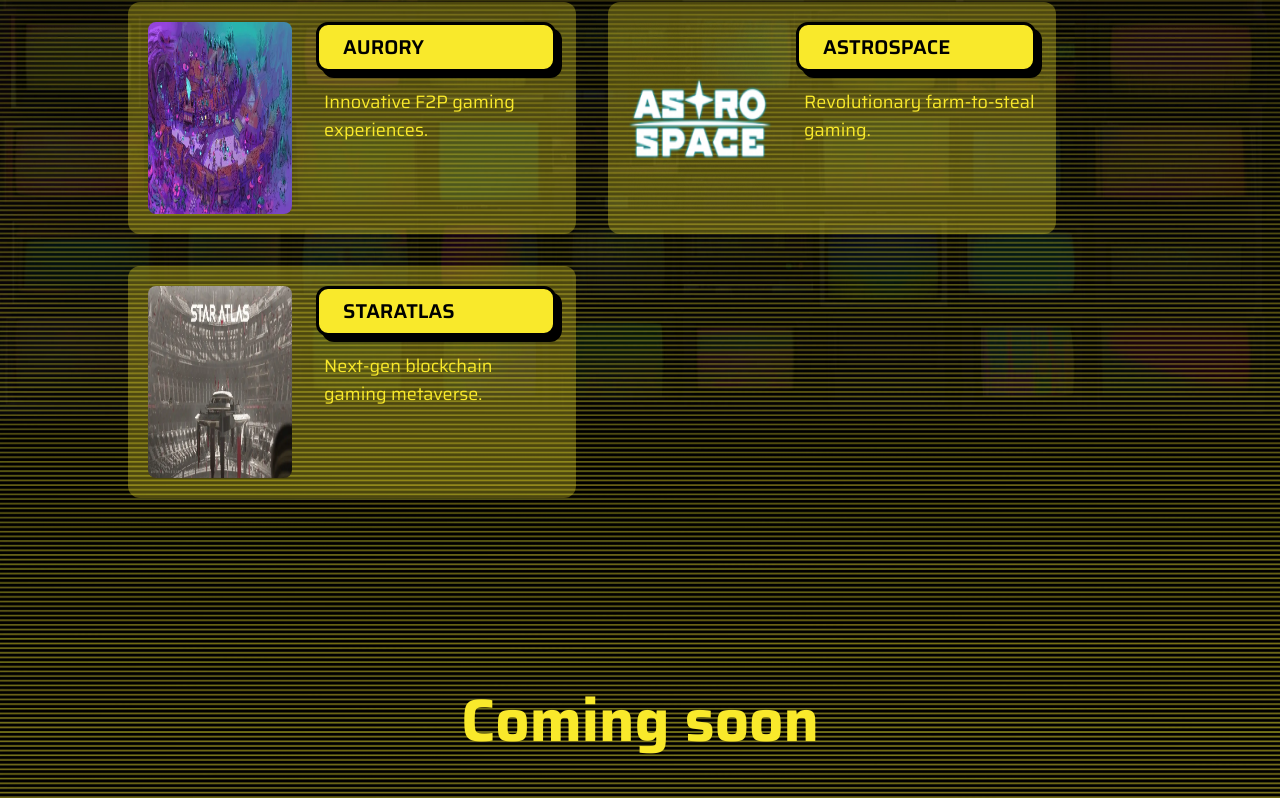
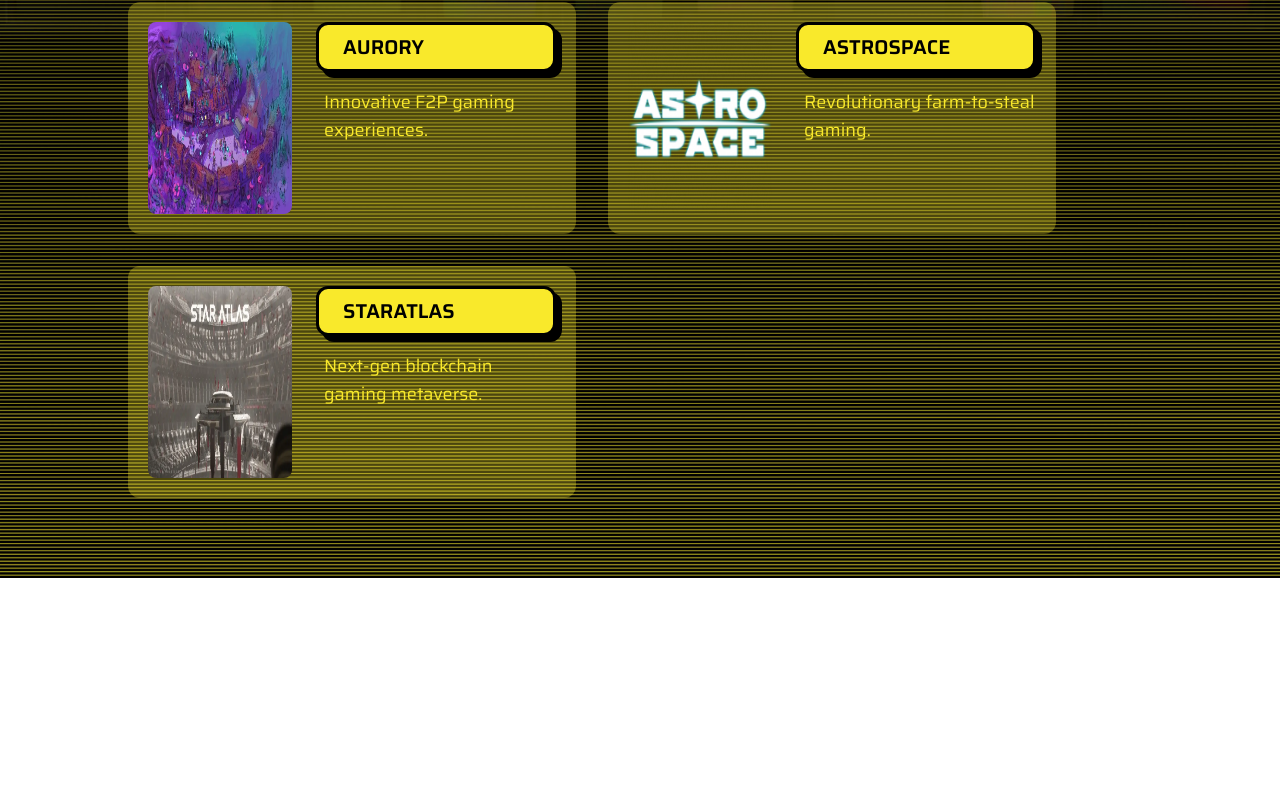
Before and after one commit to sahilkakwani9/yuzu, a Next.js app: page / in a window 1280 px wide. Shown: the part 1136-1934 px from the top of the page. After the commit the page ends 1714 px from the top, so only its background shows below. Built offline with nearby package versions, Linux system fonts and the light colour scheme.

Commit message:
remove coming soon

```diff
--- a/src/app/page.tsx
+++ b/src/app/page.tsx
@@ -5,7 +5,7 @@
 
 export default function Home() {
   return (
-    <div className="min-h-screen z-10 max-h-fit overflow-hidden">
+    <div className="min-h-screen z-10 max-h-fit overflow-hidden pb-20">
       <div>
         <Image
           src={"/assets/hallmark.svg"}
@@ -36,7 +36,7 @@
         </div>
         <ModelsView />
       </div>
-      <ComingSoon />
+      {/* <ComingSoon /> */}
     </div>
   );
 }
```
